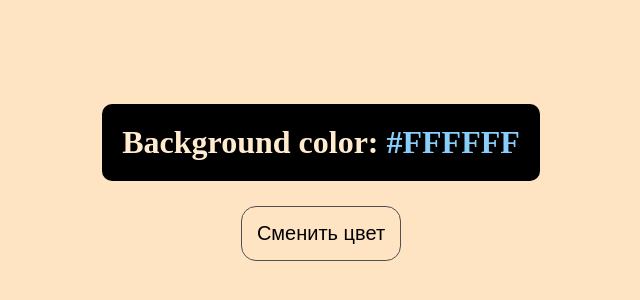
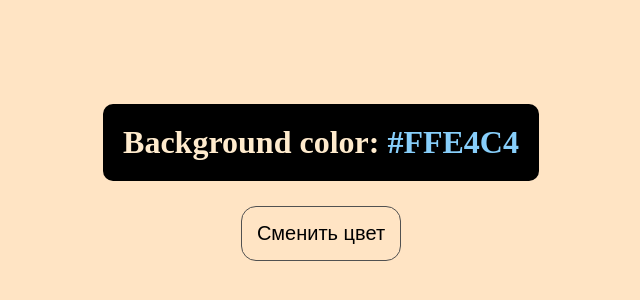
Before and after one commit to pip74klo/project-one, a plain HTML site: page index.html in a window 1280 px wide. Shown: the part 218-518 px from the top of the page, without its empty margins (319-959 px from the left). Drawn offline with Linux system fonts and the light colour scheme.

Commit message:
fix #color

```diff
--- a/index.html
+++ b/index.html
@@ -10,7 +10,7 @@
 
     <div class="container">
         <h1 class="title">Background color:
-            <span class="color">#FFFFFF</span>
+            <span class="color">#FFE4C4</span>
         </h1>
 
 
```
